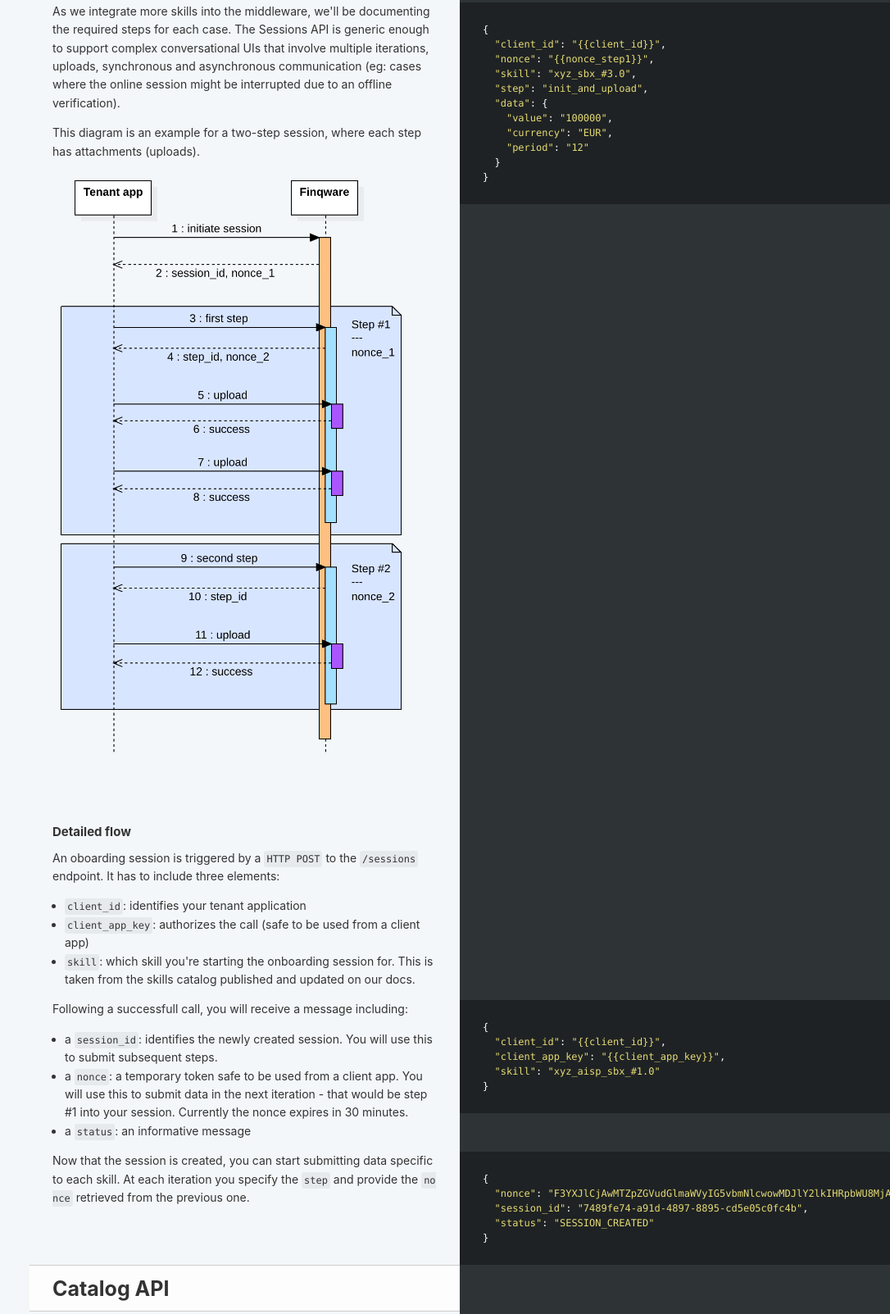
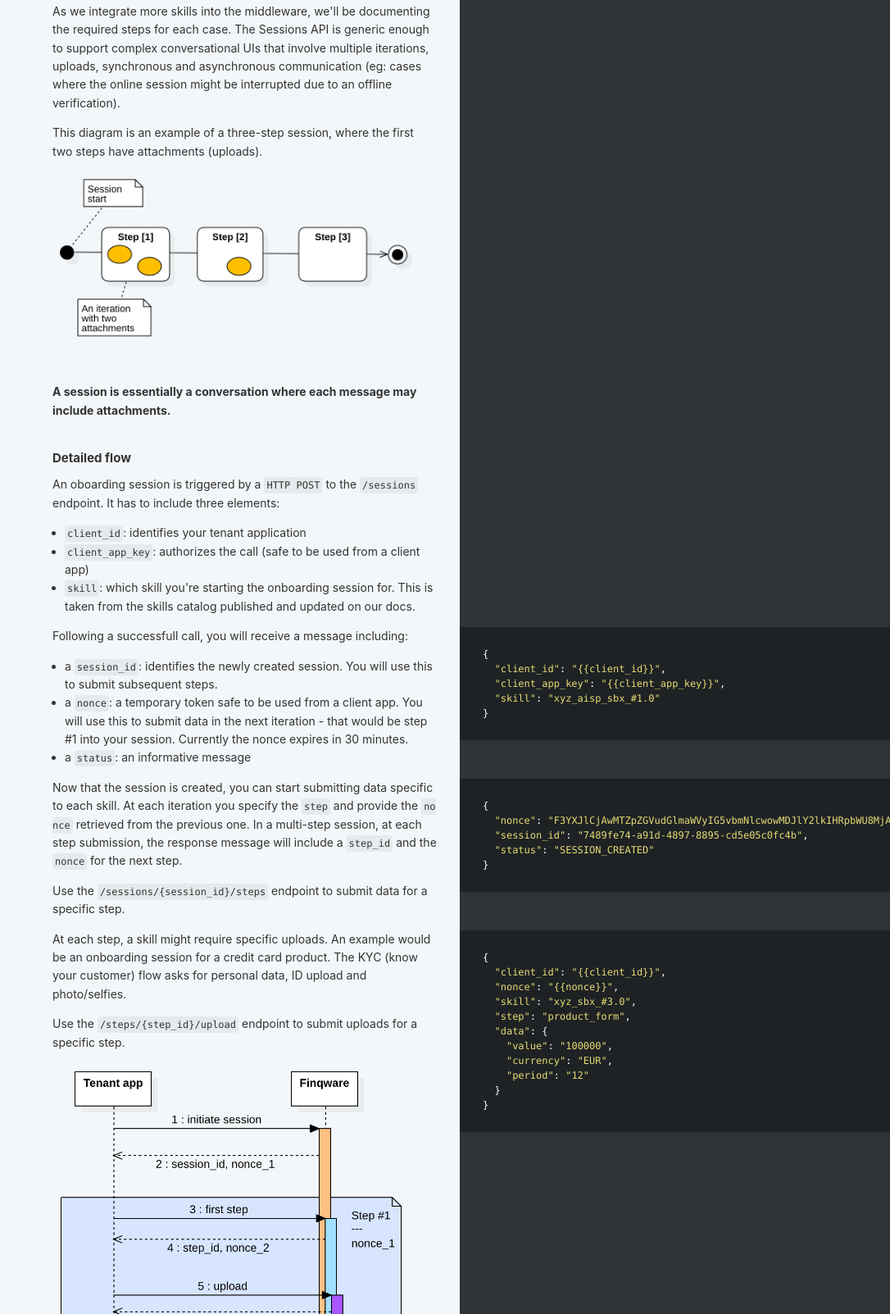
Before and after one commit to finqware/finqware.github.io, a plain HTML site: page index.html in a window 1280 px wide. Shown: the part 3325-4928 px from the top of the page at 82% size, without its empty margins (194-1280 px from the left). Drawn offline with Linux system fonts and the light colour scheme.

Commit message:
add state diag

```diff
--- a/index.html
+++ b/index.html
@@ -346,23 +346,14 @@
 <li>getting the user consent for an account information skill is a one-step session (i.e. trigger the strong customer authentication process)</li>
 <li>selling a bank deposit product takes the user through multiple steps where the user may be required to submit information and upload data in separate steps due to inter-step dependencies.</li>
 </ul>
-<pre class="highlight json tab-json"><code><span class="p">{</span><span class="w">
-  </span><span class="s2">"client_id"</span><span class="p">:</span><span class="w"> </span><span class="s2">"{{client_id}}"</span><span class="p">,</span><span class="w">
-  </span><span class="s2">"nonce"</span><span class="p">:</span><span class="w"> </span><span class="s2">"{{nonce_step1}}"</span><span class="p">,</span><span class="w">
-  </span><span class="s2">"skill"</span><span class="p">:</span><span class="w"> </span><span class="s2">"xyz_sbx_#3.0"</span><span class="p">,</span><span class="w">
-  </span><span class="s2">"step"</span><span class="p">:</span><span class="w"> </span><span class="s2">"init_and_upload"</span><span class="p">,</span><span class="w">
-  </span><span class="s2">"data"</span><span class="p">:</span><span class="w"> </span><span class="p">{</span><span class="w">
-    </span><span class="s2">"value"</span><span class="p">:</span><span class="w"> </span><span class="s2">"100000"</span><span class="p">,</span><span class="w">
-    </span><span class="s2">"currency"</span><span class="p">:</span><span class="w"> </span><span class="s2">"EUR"</span><span class="p">,</span><span class="w">
-    </span><span class="s2">"period"</span><span class="p">:</span><span class="w"> </span><span class="s2">"12"</span><span class="w">
-  </span><span class="p">}</span><span class="w">
-</span><span class="p">}</span><span class="w">
-</span></code></pre>
+
 <p>As we integrate more skills into the middleware, we&#39;ll be documenting the required steps for each case. The Sessions API is generic enough to support complex conversational UIs that involve multiple iterations, uploads, synchronous and asynchronous communication (eg: cases where the online session might be interrupted due to an offline verification).</p>
 
-<p>This diagram is an example for a two-step session, where each step has attachments (uploads).</p>
+<p>This diagram is an example of a three-step session, where the first two steps have attachments (uploads).</p>
 
-<p><img src="images/finq_session.png" alt="image" /></p>
+<p><img src="images/finq_session_states.png" alt="image" /></p>
+
+<p><strong>A session is essentially a conversation where each message may include attachments.</strong></p>
 <h3 id='detailed-flow'>Detailed flow</h3>
 <p>An oboarding session is triggered by a <code>HTTP POST</code> to the <code>/sessions</code> endpoint. It has to include three elements:</p>
 
@@ -390,7 +381,26 @@
   </span><span class="s2">"status"</span><span class="p">:</span><span class="w"> </span><span class="s2">"SESSION_CREATED"</span><span class="w">
 </span><span class="p">}</span><span class="w">
 </span></code></pre>
-<p>Now that the session is created, you can start submitting data specific to each skill. At each iteration you specify the <code>step</code> and provide the <code>nonce</code> retrieved from the previous one.</p>
+<p>Now that the session is created, you can start submitting data specific to each skill. At each iteration you specify the <code>step</code> and provide the <code>nonce</code> retrieved from the previous one. In a multi-step session, at each step submission, the response message will include a <code>step_id</code> and the <code>nonce</code> for the next step.</p>
+
+<p>Use the <code>/sessions/{session_id}/steps</code> endpoint to submit data for a specific step.</p>
+<pre class="highlight json tab-json"><code><span class="p">{</span><span class="w">
+  </span><span class="s2">"client_id"</span><span class="p">:</span><span class="w"> </span><span class="s2">"{{client_id}}"</span><span class="p">,</span><span class="w">
+  </span><span class="s2">"nonce"</span><span class="p">:</span><span class="w"> </span><span class="s2">"{{nonce}}"</span><span class="p">,</span><span class="w">
+  </span><span class="s2">"skill"</span><span class="p">:</span><span class="w"> </span><span class="s2">"xyz_sbx_#3.0"</span><span class="p">,</span><span class="w">
+  </span><span class="s2">"step"</span><span class="p">:</span><span class="w"> </span><span class="s2">"product_form"</span><span class="p">,</span><span class="w">
+  </span><span class="s2">"data"</span><span class="p">:</span><span class="w"> </span><span class="p">{</span><span class="w">
+    </span><span class="s2">"value"</span><span class="p">:</span><span class="w"> </span><span class="s2">"100000"</span><span class="p">,</span><span class="w">
+    </span><span class="s2">"currency"</span><span class="p">:</span><span class="w"> </span><span class="s2">"EUR"</span><span class="p">,</span><span class="w">
+    </span><span class="s2">"period"</span><span class="p">:</span><span class="w"> </span><span class="s2">"12"</span><span class="w">
+  </span><span class="p">}</span><span class="w">
+</span><span class="p">}</span><span class="w">
+</span></code></pre>
+<p>At each step, a skill might require specific uploads. An example would be an onboarding session for a credit card product. The KYC (know your customer) flow asks for personal data, ID upload and photo/selfies.</p>
+
+<p>Use the <code>/steps/{step_id}/upload</code> endpoint to submit uploads for a specific step.</p>
+
+<p><img src="images/finq_session.png" alt="image" /></p>
 <h1 id='catalog-api'>Catalog API</h1><h1 id='sessions-api'>Sessions API</h1><h1 id='aisp-apis'>AISP APIs</h1><h1 id='marketplace-apis'>Marketplace APIs</h1><h1 id='errors'>Errors</h1>
 <aside class="notice">
 This error section is stored in a separate file in <code>includes/_errors.md</code>. Slate allows you to optionally separate out your docs into many files...just save them to the <code>includes</code> folder and add them to the top of your <code>index.md</code>'s frontmatter. Files are included in the order listed.
```
Also changed, not shown: images/finq_session_states.png (added).
